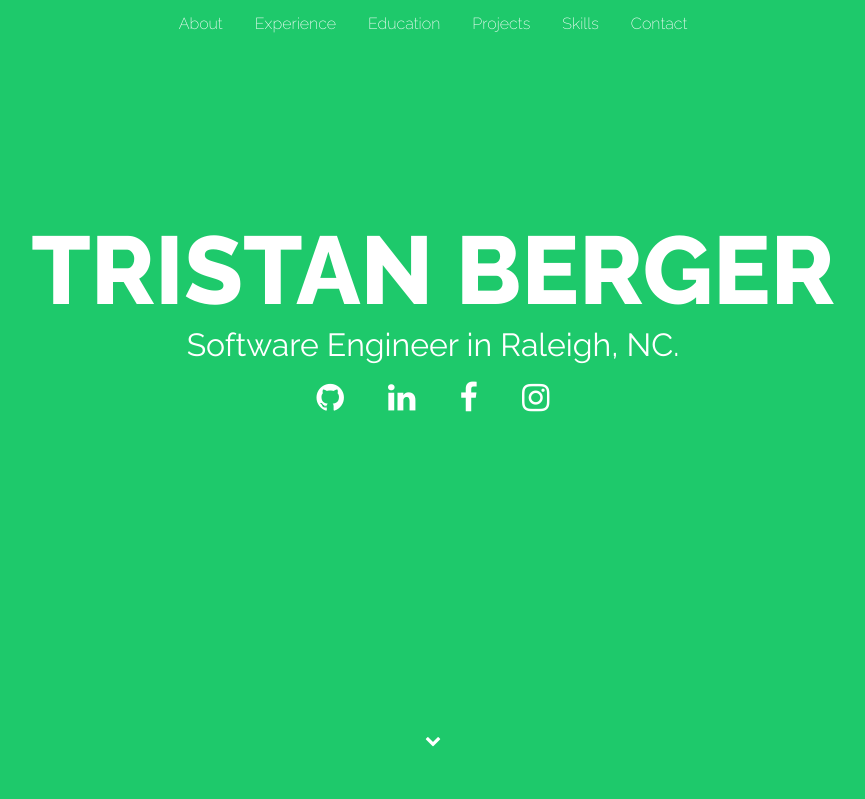
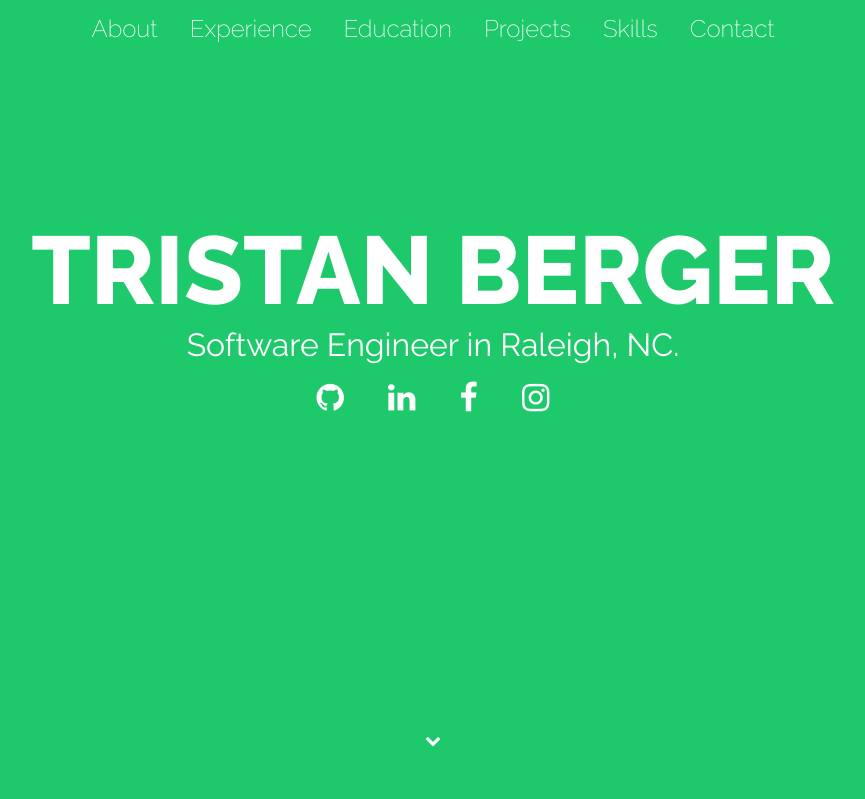
Before and after one commit to youwin1234/youwin1234.github.io, a PHP site: page / in a window 1280 px wide. Shown: the top 799 px of the page, without its empty margins (207-1072 px from the left). Run offline with PHP 8.4, Linux system fonts and the light colour scheme.

Commit message:
fixed navbar size

```diff
--- a/style.css
+++ b/style.css
@@ -24,6 +24,7 @@ body {
 .navbar a {
   font-weight: 200;
   color: white;
+  font-size: x-large;
   padding: 14px 16px;
   text-decoration: none;
 }
@@ -40,7 +41,6 @@ body {
   height: 100vh; /*height to 100% of view height*/
   background: #1ec96b; /*background color to blue*/
   margin-bottom: 0; /*no bottom margin*/
-
   display: flex;
   flex-direction: column;
 }
```
